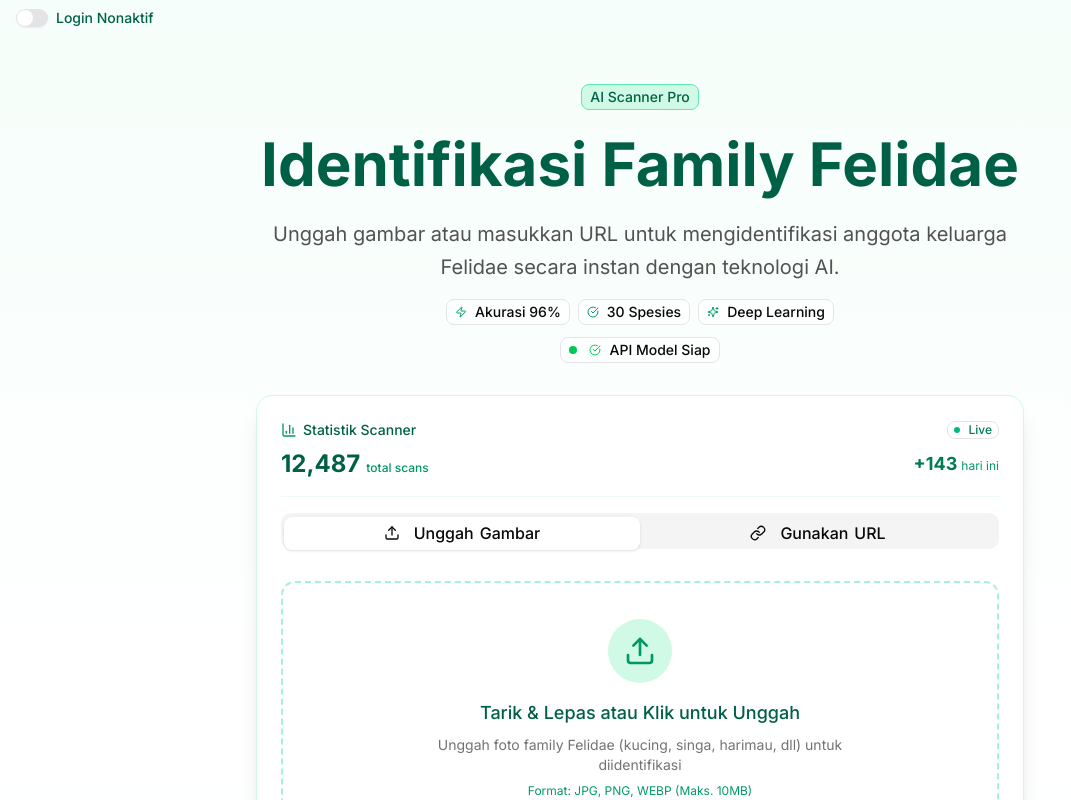
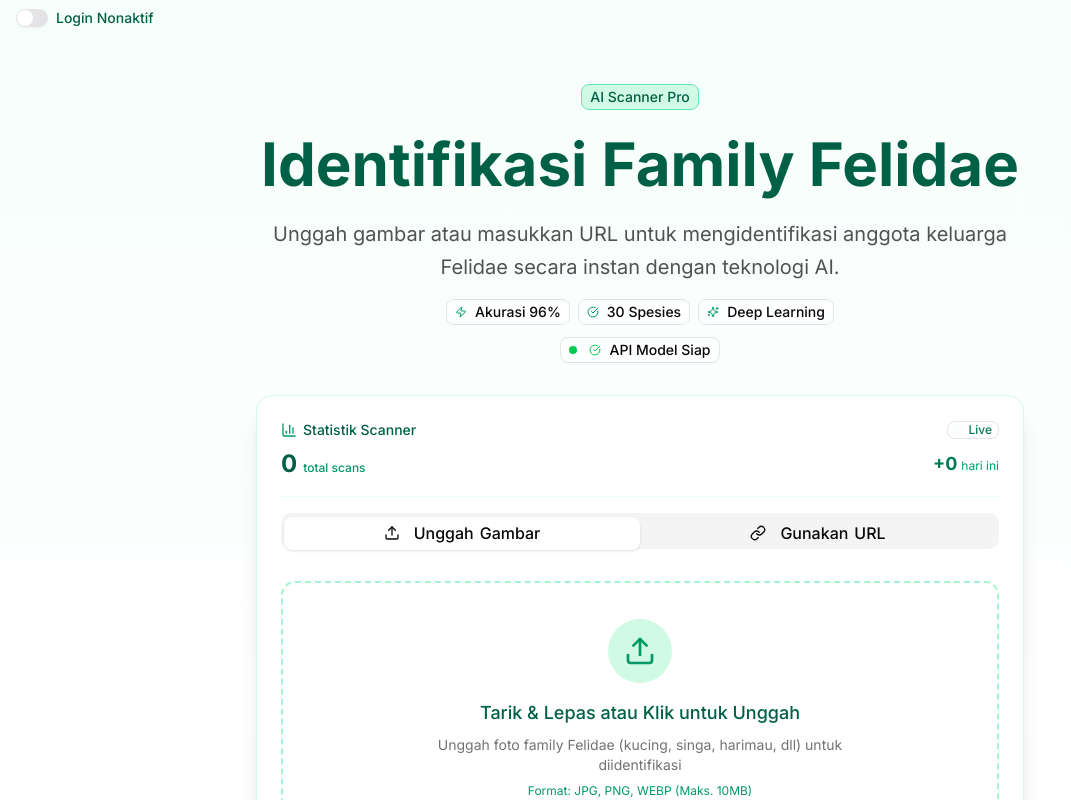
Before and after one commit to Shirokouwu/feli-learn, a Next.js app: page /scanner in a window 1280 px wide. Shown: the top 800 px of the page, without its empty margins (0-1071 px from the left). Built offline with nearby package versions, Linux system fonts and the light colour scheme; no server answers; the database is empty.

Commit message:
feat: improve scanner

```diff
--- a/app/api/scan-stats/route.ts
+++ b/app/api/scan-stats/route.ts
@@ -9,23 +9,55 @@ const redis = new Redis({
 });
 
 export async function GET() {
+    try {
         const todayKey = `scan:today:${format(new Date(), "yyyy-MM-dd", { locale: id })}`;
         const totalKey = "scan:total";
 
+        console.log(`[Scan Stats] GET request at ${new Date().toISOString()} - Fetching stats for key: ${todayKey}`);
+
         const [todayScans, totalScans] = await redis.mget<number[]>([todayKey, totalKey]);
 
-    return NextResponse.json({
+        const response = {
             todayScans: todayScans || 0,
             totalScans: totalScans || 0,
-    });
+        };
+
+        console.log(`[Scan Stats] GET response:`, response);
+
+        return NextResponse.json(response);
+    } catch (error) {
+        console.error(`[Scan Stats] GET error:`, error);
+        return NextResponse.json(
+            { error: "Failed to fetch scan stats" },
+            { status: 500 }
+        );
+    }
 }
 
 export async function POST() {
+    try {
         const todayKey = `scan:today:${format(new Date(), "yyyy-MM-dd", { locale: id })}`;
         const totalKey = "scan:total";
+
+        console.log(`🔥 [Scan Stats] POST request at ${new Date().toISOString()} - Incrementing counters for key: ${todayKey}`);
+
+        // Get current values before increment for logging
+        const [currentTodayScans, currentTotalScans] = await redis.mget<number[]>([todayKey, totalKey]);
 
         await redis.incr(todayKey);
         await redis.incr(totalKey);
 
+        // Get new values after increment
+        const [newTodayScans, newTotalScans] = await redis.mget<number[]>([todayKey, totalKey]);
+
+        console.log(`🔥 [Scan Stats] POST success - Today: ${currentTodayScans || 0} → ${newTodayScans}, Total: ${currentTotalScans || 0} → ${newTotalScans}`);
+
         return NextResponse.json({ message: "Scan recorded" });
+    } catch (error) {
+        console.error(`❌ [Scan Stats] POST error:`, error);
+        return NextResponse.json(
+            { error: "Failed to record scan" },
+            { status: 500 }
+        );
     }
+}
--- a/components/scanner/scan-counter.tsx
+++ b/components/scanner/scan-counter.tsx
@@ -2,38 +2,49 @@
 
 import { useState, useEffect } from "react"
 import { motion } from "framer-motion"
-import { BarChart3 } from "lucide-react"
+import { BarChart3, RefreshCw } from "lucide-react"
 import { Badge } from "@/components/ui/badge"
+import { useScanStats } from "@/hooks"
 
 interface ScanCounterProps {
   className?: string
 }
 
 export function ScanCounter({ className = "" }: ScanCounterProps) {
-  // Hardcoded data for now - would be fetched from API in production
-  const [stats, setStats] = useState({
-    totalScans: 12487,
-    todayScans: 143,
-    weeklyGrowth: 12.4, // percentage
-    uniqueUsers: 5231,
-  })
+  // Fetch real data from Redis using TanStack Query
+  const { data: stats, isLoading, isError, refetch } = useScanStats()
+
+  // Fallback data while loading or on error
+  const fallbackStats = {
+    totalScans: 0,
+    todayScans: 0,
+  }
+
+  const currentStats = stats || fallbackStats
 
   // Simulate counter animation on load
   const [displayedTotal, setDisplayedTotal] = useState(0)
   const [displayedToday, setDisplayedToday] = useState(0)
 
   useEffect(() => {
+    // Only animate when we have data and it's not loading
+    if (!currentStats || isLoading) return
+
+    // Reset counters when new data comes in
+    setDisplayedTotal(0)
+    setDisplayedToday(0)
+
     // Animate total count
     const totalDuration = 1500 // ms
     const totalInterval = 30 // ms
-    const totalIncrement = Math.ceil(stats.totalScans / (totalDuration / totalInterval))
+    const totalIncrement = Math.ceil(currentStats.totalScans / (totalDuration / totalInterval))
 
     const totalTimer = setInterval(() => {
       setDisplayedTotal((prev) => {
         const next = prev + totalIncrement
-        if (next >= stats.totalScans) {
+        if (next >= currentStats.totalScans) {
           clearInterval(totalTimer)
-          return stats.totalScans
+          return currentStats.totalScans
         }
         return next
       })
@@ -42,14 +53,14 @@ export function ScanCounter({ className = "" }: ScanCounterProps) {
     // Animate today count
     const todayDuration = 1000 // ms
     const todayInterval = 20 // ms
-    const todayIncrement = Math.ceil(stats.todayScans / (todayDuration / todayInterval))
+    const todayIncrement = Math.ceil(currentStats.todayScans / (todayDuration / todayInterval))
 
     const todayTimer = setInterval(() => {
       setDisplayedToday((prev) => {
         const next = prev + todayIncrement
-        if (next >= stats.todayScans) {
+        if (next >= currentStats.todayScans) {
           clearInterval(todayTimer)
-          return stats.todayScans
+          return currentStats.todayScans
         }
         return next
       })
@@ -59,7 +70,11 @@ export function ScanCounter({ className = "" }: ScanCounterProps) {
       clearInterval(totalTimer)
       clearInterval(todayTimer)
     }
-  }, [stats.totalScans, stats.todayScans])
+  }, [currentStats.totalScans, currentStats.todayScans, isLoading])
+
+  const handleRefresh = () => {
+    refetch()
+  }
 
   return (
     <motion.div
@@ -73,23 +88,53 @@ export function ScanCounter({ className = "" }: ScanCounterProps) {
           <BarChart3 className="h-4 w-4 text-emerald-600" />
           <span className="text-sm font-medium text-emerald-800">Statistik Scanner</span>
         </div>
-        <Badge variant="outline" className="text-xs bg-white text-emerald-700 px-1.5 py-0">
-          <span className="inline-block h-1.5 w-1.5 rounded-full bg-emerald-500 mr-1"></span>
-          Live
+        <div className="flex items-center gap-2">
+          {isLoading && (
+            <RefreshCw className="h-3 w-3 text-emerald-600 animate-spin" />
+          )}
+          <Badge
+            variant="outline"
+            className={`text-xs bg-white px-1.5 py-0 cursor-pointer transition-colors ${isError
+                ? 'text-red-700 hover:bg-red-50'
+                : 'text-emerald-700 hover:bg-emerald-50'
+              }`}
+            onClick={isError ? handleRefresh : undefined}
+            title={isError ? 'Click to retry' : undefined}
+          >
+            <span className={`inline-block h-1.5 w-1.5 rounded-full mr-1  animate-ping  ${isError ? 'bg-red-500' : isLoading ? 'bg-yellow-500' : 'bg-emerald-500'
+              }`}></span>
+            {isError ? 'Error' : isLoading ? 'Loading' : 'Live'}
           </Badge>
+        </div>
       </div>
 
       <div className="flex items-center justify-between">
         <div className="flex items-baseline gap-1.5">
+          {isLoading && !stats ? (
+            <div className="flex items-baseline gap-1.5">
+              <div className="h-8 w-20 bg-emerald-100 rounded animate-pulse"></div>
+              <div className="h-3 w-16 bg-emerald-100 rounded animate-pulse"></div>
+            </div>
+          ) : (
+            <>
               <span className="text-2xl font-bold text-emerald-800">{displayedTotal.toLocaleString()}</span>
               <span className="text-xs text-emerald-600 font-medium">total scans</span>
+            </>
+          )}
         </div>
 
         <div className="flex items-center gap-1.5">
+          {isLoading && !stats ? (
+            <div className="flex items-baseline gap-1.5">
+              <div className="h-6 w-8 bg-emerald-100 rounded animate-pulse"></div>
+              <div className="h-3 w-12 bg-emerald-100 rounded animate-pulse"></div>
+            </div>
+          ) : (
             <div className="flex items-baseline">
               <span className="text-lg font-bold text-emerald-700">+{displayedToday}</span>
               <span className="text-xs text-emerald-600 ml-1">hari ini</span>
             </div>
+          )}
         </div>
       </div>
     </motion.div>
--- a/hooks/index.ts
+++ b/hooks/index.ts
@@ -1,2 +1,3 @@
 // Scanner-related hooks
 export { useScannerLogic } from './use-scanner-logic'
+export { useScanStats, useIncrementScan } from './use-scan-stats'
--- /dev/null
+++ b/hooks/use-scan-stats.ts
@@ -0,0 +1,48 @@
+"use client"
+
+import { useQuery, useMutation, useQueryClient } from "@tanstack/react-query"
+import axios from "axios"
+
+interface ScanStats {
+    todayScans: number
+    totalScans: number
+}
+
+const fetchScanStats = async (): Promise<ScanStats> => {
+    const response = await axios.get("/api/scan-stats")
+    return response.data
+}
+
+const incrementScanCount = async (): Promise<{ message: string }> => {
+    const response = await axios.post("/api/scan-stats", {}, {
+        headers: {
+            "Content-Type": "application/json",
+        },
+    })
+    return response.data
+}
+
+export function useScanStats() {
+    return useQuery({
+        queryKey: ["scan-stats"],
+        queryFn: fetchScanStats,
+        refetchInterval: 60000, // Refetch every 1 minute
+        refetchIntervalInBackground: true, // Continue refetching when tab is not active
+        staleTime: 0, // Always consider data stale for real-time updates
+        refetchOnWindowFocus: true, // Refetch when window regains focus
+        refetchOnMount: true, // Refetch when component mounts
+    })
+}
+
+export function useIncrementScan() {
+    const queryClient = useQueryClient()
+
+    return useMutation({
+        mutationFn: incrementScanCount,
+        onSuccess: () => {
+            // Invalidate and refetch scan stats after successful increment
+            queryClient.invalidateQueries({ queryKey: ["scan-stats"] })
+            queryClient.refetchQueries({ queryKey: ["scan-stats"] })
+        },
+    })
+}
--- a/hooks/use-scanner-logic.ts
+++ b/hooks/use-scanner-logic.ts
@@ -4,6 +4,7 @@ import { toast } from "sonner"
 import axios from 'axios'
 import { matchAndFetchSpeciesData, type ApiClassificationResponse, type EnhancedSpeciesData } from "@/lib/species-matcher"
 import type { Species } from "@/types"
+import { useIncrementScan } from "./use-scan-stats"
 
 export interface ScannerHook {
   previewImage: string | null
@@ -35,6 +36,9 @@ export const useScannerLogic = (): ScannerHook => {
   const [scanStage, setScanStage] = useState<string>("")
   const [showConfetti, setShowConfetti] = useState(false)
   const [imageUrl, setImageUrl] = useState<string>("")
+
+  // Scan stats mutation
+  const incrementScanMutation = useIncrementScan()
 
   // API health check state
   const [apiChecking, setApiChecking] = useState<boolean>(true)
@@ -130,6 +134,16 @@ export const useScannerLogic = (): ScannerHook => {
     setIsScanning(false)
     setScanStage("Identifikasi selesai!")
     setShowConfetti(true)
+
+    // Increment scan counter in Redis
+    incrementScanMutation.mutate(undefined, {
+      onSuccess: () => {
+        // Scan count incremented successfully
+      },
+      onError: (error) => {
+        // Failed to increment scan count - non-critical error
+      }
+    })
 
     // Hide confetti after a few seconds
     setTimeout(() => {
```
Lines whose indentation alone changed are shown as unchanged.
